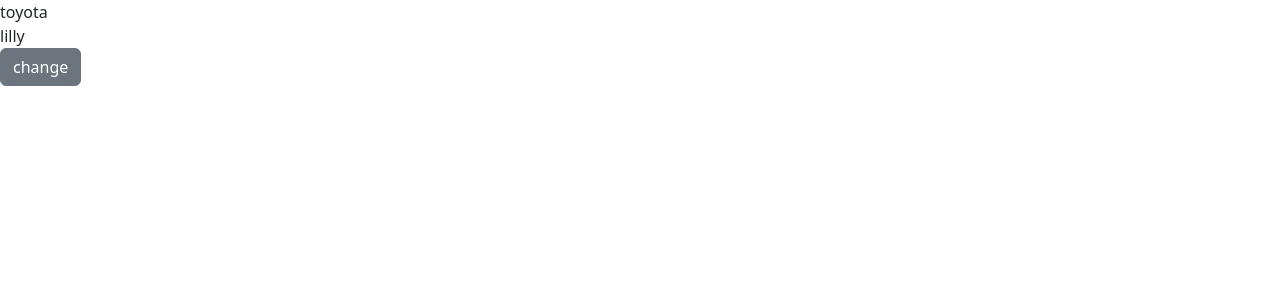
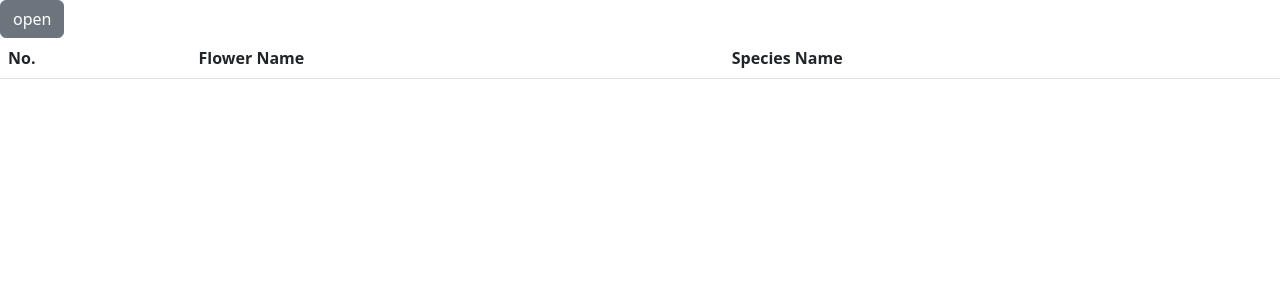
Before and after one commit to adhi49/ad-app, a React (Create React App) app: page / in a window 1280 px wide. Shown: the top 300 px of the page. Built offline with nearby package versions, Linux system fonts and the light colour scheme.

Commit message:
forms and tables as Child

```diff
--- /dev/null
+++ b/src/App-29-12/AppComp.js
@@ -0,0 +1,57 @@
+import React, { useState } from "react";
+import { Button } from "reactstrap";
+import AppForm from "./AppForm";
+import AppTable from "./AppTable";
+const AppComp = () => {
+    const [flower, setFlower] = useState({})
+    const [dataList, addFlower] = useState([])
+    const [isModalOpen, setModal] = useState(false)
+    const toggleModal = () => {
+        setModal(prevState => !prevState)
+    }
+    const handleChange = (e) => {
+        setFlower(prevState => ({
+            ...prevState,
+            [e.target.name]: e.target.value
+        }))
+    }
+    const addFlowerList = () => {
+        if (flower.indexItem > -1) {
+            const flowerList = dataList;
+            flowerList[flower.indexItem] = flower
+            addFlower(flowerList)
+        } else {
+            addFlower(prevState => {
+                return [
+                    ...prevState,
+                    flower
+                ]
+            })
+        }
+        setFlower({})
+        toggleModal()
+
+
+    }
+    const editFlower = (index) => {
+        const copyDataList = dataList[index]
+        setFlower({ ...copyDataList, indexItem: index })
+        toggleModal()
+    }
+    const delFlower = (inx) => {
+        const copyFlowerList = [...dataList]
+        copyFlowerList.splice(inx, 1)
+        addFlower(copyFlowerList)
+    }
+    return (
+        <>
+            <Button onClick={toggleModal}>open</Button>
+            <AppForm flower={flower} handleChange={handleChange} addFlowerList={addFlowerList}
+                toggleModal={toggleModal} isModalOpen={isModalOpen} />
+            <AppTable dataList={dataList} editFlower={editFlower} delFlower={delFlower} />
+
+
+        </>
+    )
+}
+export default AppComp;
--- /dev/null
+++ b/src/App-29-12/AppForm.js
@@ -0,0 +1,42 @@
+import React from "react";
+import { FormGroup, Input, Label, Button, Modal, ModalHeader, ModalBody, ModalFooter } from "reactstrap";
+const AppForm = (props) => {
+    const { flower, handleChange, addFlowerList, toggleModal, isModalOpen } = props
+    return (
+        <>
+            <Modal isOpen={isModalOpen}>
+                <ModalHeader>
+                    Flower Data
+                </ModalHeader>
+                <ModalBody>
+                    <FormGroup>
+                        <Label>
+                            Flower Name
+                        </Label>
+                        <Input
+                            name="flowerName"
+                            placeholder="enter Flower"
+                            onChange={(event) => handleChange(event)}
+                            value={flower.flowerName}
+                        />
+                    </FormGroup>
+                    <FormGroup>
+                        <Label>Species Name</Label>
+                        <Input
+                            name="speciesName"
+                            placeholder="enter species"
+                            onChange={(event) => handleChange(event)}
+                            value={flower.speciesName}
+                        />
+                    </FormGroup>
+                </ModalBody>
+                <ModalFooter>
+                    <Button onClick={toggleModal}>close</Button>
+                    <Button onClick={addFlowerList}>save</Button>
+                </ModalFooter>
+            </Modal>
+
+        </>
+    )
+}
+export default AppForm;
--- /dev/null
+++ b/src/App-29-12/AppTable.js
@@ -0,0 +1,33 @@
+import React from "react";
+import { Button } from "reactstrap";
+const AppTable = (props) => {
+    const { dataList, editFlower, delFlower } = props
+    return (
+        <>
+            <table className="table table-borderd">
+                <thead>
+                    <tr>
+                        <th>No.</th>
+                        <th>Flower Name</th>
+                        <th>Species Name</th>
+                    </tr>
+                </thead>
+                <tbody>
+                    {dataList.map((el, i) => {
+                        return (
+                            <tr>
+                                <td>{i + 1}</td>
+                                <td>{el.flowerName}</td>
+                                <td>{el.speciesName}</td>
+                                <td><Button color="success" onClick={() => editFlower(i)}>Edit</Button></td>
+                                <td><Button color="info" onClick={() => delFlower(i)}>delete</Button></td>
+                            </tr>
+                        )
+                    })}
+                </tbody>
+            </table>
+
+        </>
+    )
+}
+export default AppTable;
--- a/src/index.js
+++ b/src/index.js
@@ -2,11 +2,11 @@
 import ReactDOM from 'react-dom/client';
 import reportWebVitals from './reportWebVitals';
 import 'bootstrap/dist/css/bootstrap.min.css';
-import App10 from './App-28-12/App10';
+import AppComp from './App-29-12/AppComp';
 const root = ReactDOM.createRoot(document.getElementById('root'));
 root.render(
   <React.StrictMode>
-    <App10 />
+    <AppComp />
   </React.StrictMode>
 );
 reportWebVitals();
```
